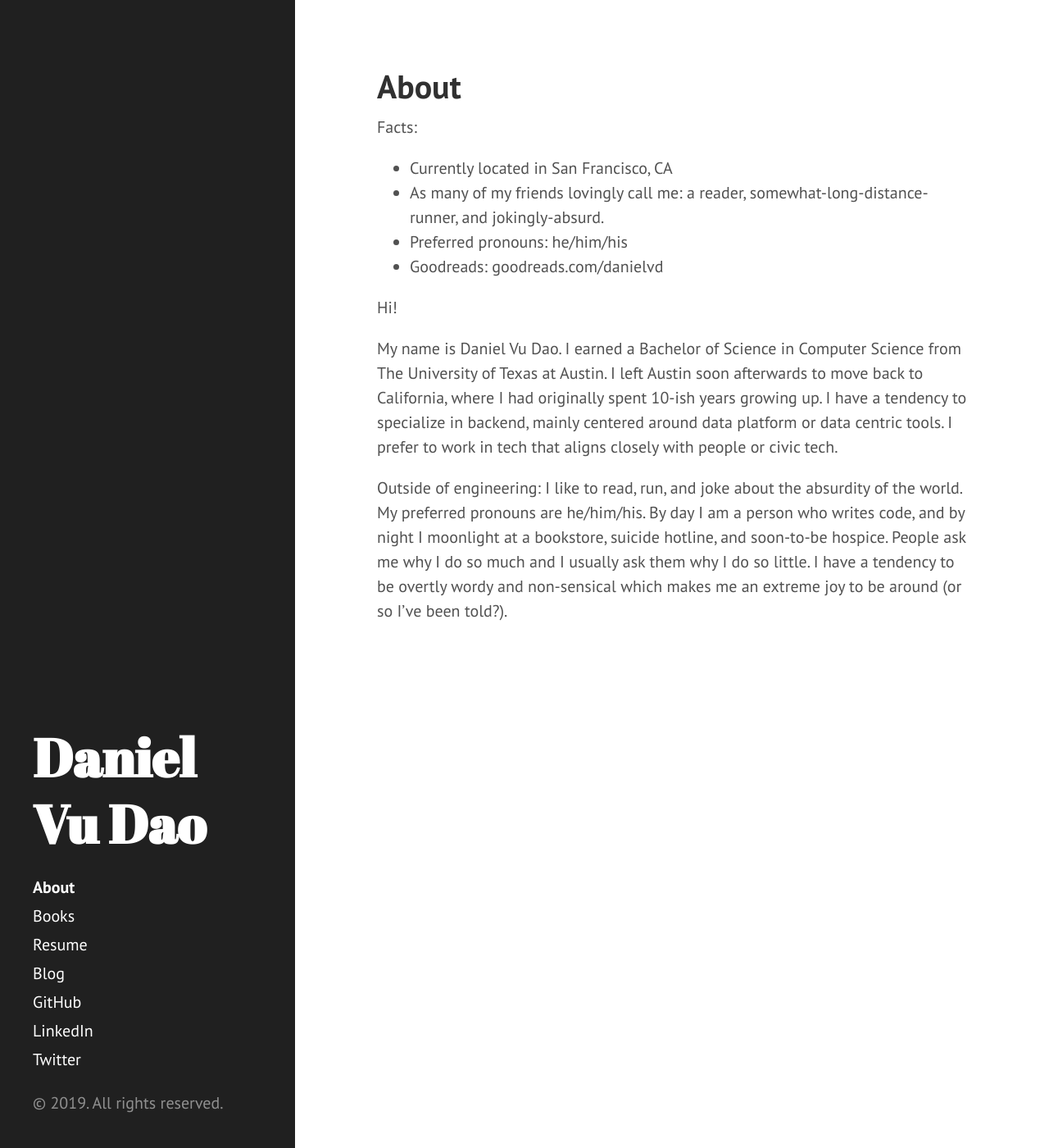
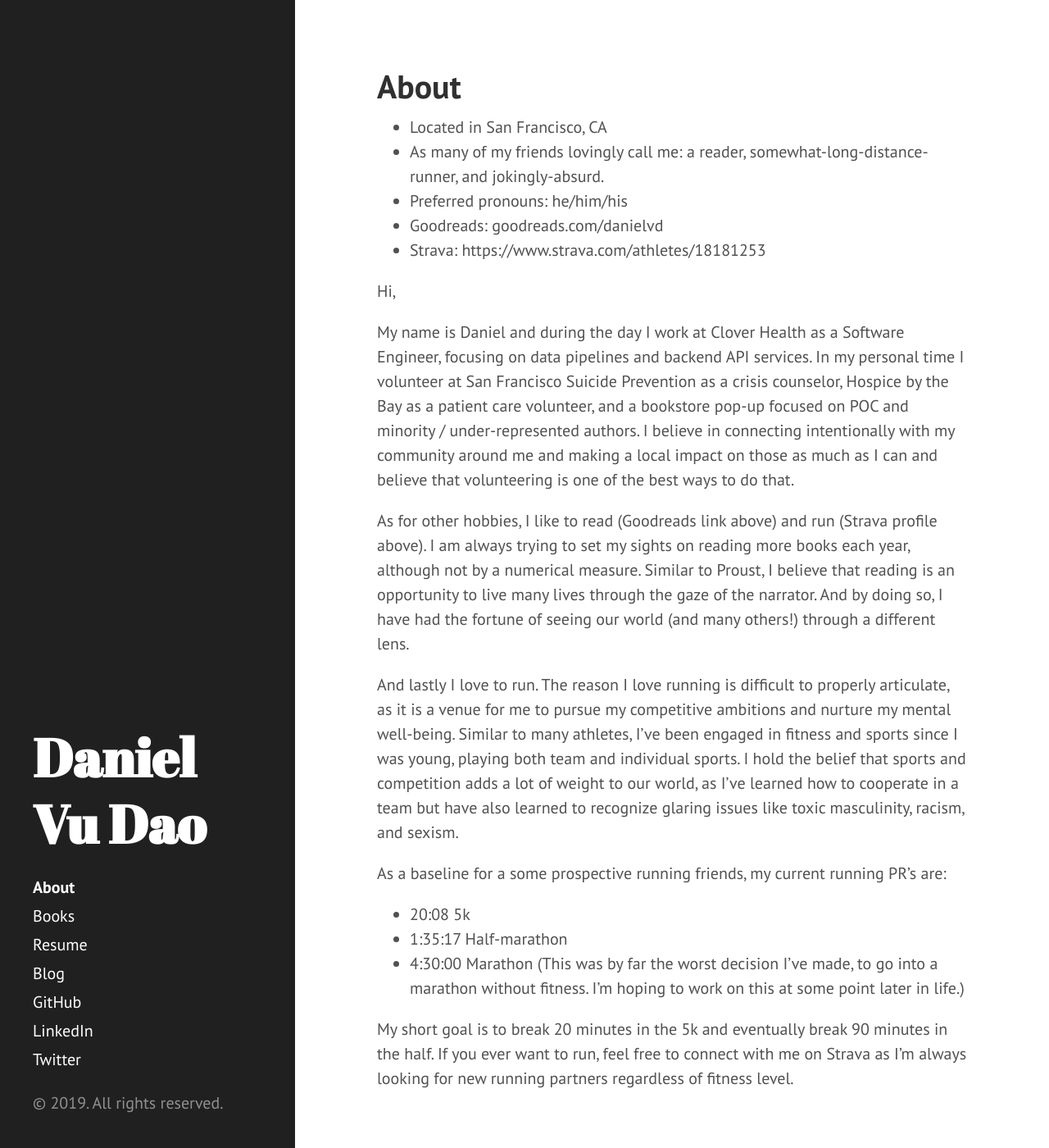
Before and after one commit to danielvdao/danielvdao.github.io, a Jekyll site: the page built from about.md, in a window 1280 px wide and 1400 px high. Shown: the whole window at 82% size. Built offline with Jekyll 4.4.1, drawn with Linux system fonts in a browser that asks for light colours.

Commit message:
Update about.md

```diff
--- a/about.md
+++ b/about.md
@@ -3,14 +3,24 @@ layout: page
 title: About
 ---
 
-Facts:
-* Currently located in San Francisco, CA
+* Located in San Francisco, CA
 * As many of my friends lovingly call me: a reader, somewhat-long-distance-runner, and jokingly-absurd.
 * Preferred pronouns: he/him/his
 * Goodreads: goodreads.com/danielvd
+* Strava: https://www.strava.com/athletes/18181253
 
-Hi!
+Hi,
 
-My name is Daniel Vu Dao. I earned a Bachelor of Science in Computer Science from The University of Texas at Austin. I left Austin soon afterwards to move back to California, where I had originally spent 10-ish years growing up. I have a tendency to specialize in backend, mainly centered around data platform or data centric tools. I prefer to work in tech that aligns closely with people or civic tech.
+My name is Daniel and during the day I work at Clover Health as a Software Engineer, focusing on data pipelines and backend API services. In my personal time I volunteer at San Francisco Suicide Prevention as a crisis counselor, Hospice by the Bay as a patient care volunteer, and a bookstore pop-up focused on POC and minority / under-represented authors. I believe in connecting intentionally with my community around me and making a local impact on those as much as I can and believe that volunteering is one of the best ways to do that.
 
-Outside of engineering: I like to read, run, and joke about the absurdity of the world. My preferred pronouns are he/him/his. By day I am a person who writes code, and by night I moonlight at a bookstore, suicide hotline, and soon-to-be hospice. People ask me why I do so much and I usually ask them why I do so little. I have a tendency to be overtly wordy and non-sensical which makes me an extreme joy to be around (or so I've been told?).
+As for other hobbies, I like to read (Goodreads link above) and run (Strava profile above). I am always trying to set my sights on reading more books each year, although not by a numerical measure. Similar to Proust, I believe that reading is an opportunity to live many lives through the gaze of the narrator. And by doing so, I have had the fortune of seeing our world (and many others!) through a different lens.
+
+And lastly I love to run. The reason I love running is difficult to properly articulate, as it is a venue for me to pursue my competitive ambitions and nurture my mental well-being. Similar to many athletes, I've been engaged in fitness and sports since I was young, playing both team and individual sports. I hold the belief that sports and competition adds a lot of weight to our world, as I've learned how to cooperate in a team but have also learned to recognize glaring issues like toxic masculinity, racism, and sexism.
+
+As a baseline for a some prospective running friends, my current running PR's are:
+
+* 20:08 5k
+* 1:35:17 Half-marathon
+* 4:30:00 Marathon (This was by far the worst decision I've made, to go into a marathon without fitness. I'm hoping to work on this at some point later in life.)
+
+My short goal is to break 20 minutes in the 5k and eventually break 90 minutes in the half. If you ever want to run, feel free to connect with me on Strava as I'm always looking for new running partners regardless of fitness level.
```
